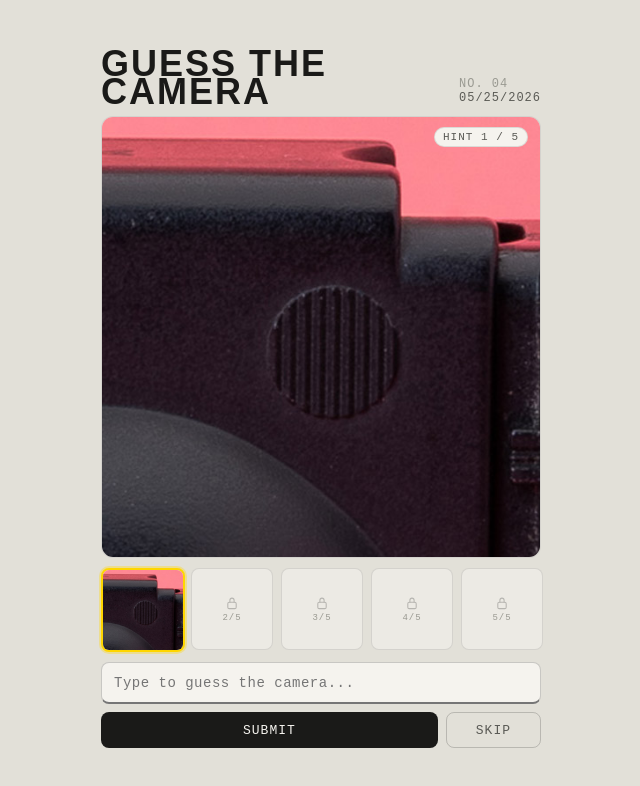
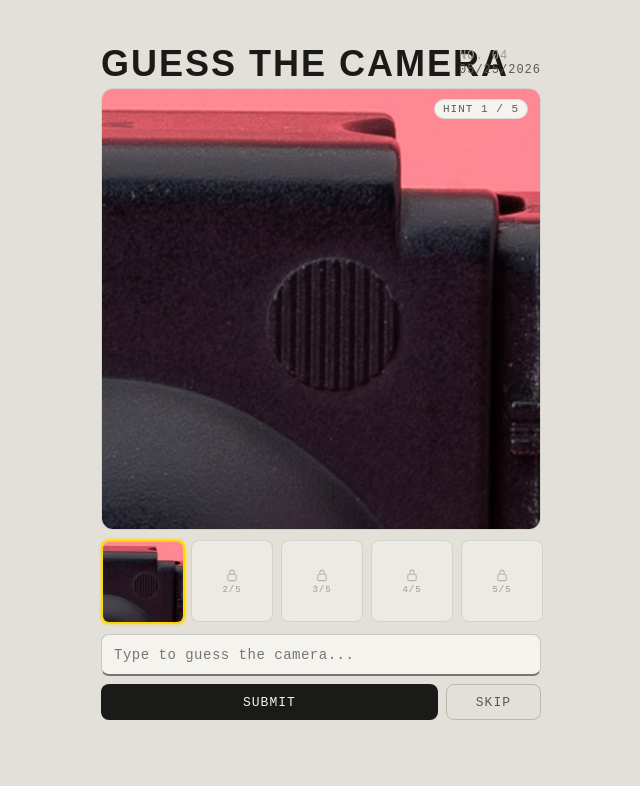
Before and after one commit to joeyready/guess-the-camera-app, a Next.js app: page / in a window 1280 px wide. Shown: the top 786 px of the page, without its empty margins (319-959 px from the left). Built offline with nearby package versions, Linux system fonts and the light colour scheme.

Commit message:
more title wrap correections

```diff
--- a/app/page.js
+++ b/app/page.js
@@ -212,7 +212,7 @@ export default function CameraGame() {
               margin: 0,
               padding: 0,
               textTransform: "uppercase",
-              whitespace: "nowrap",
+              whiteSpace: "nowrap",
               minWidth: 0,
             }}
           >
```
